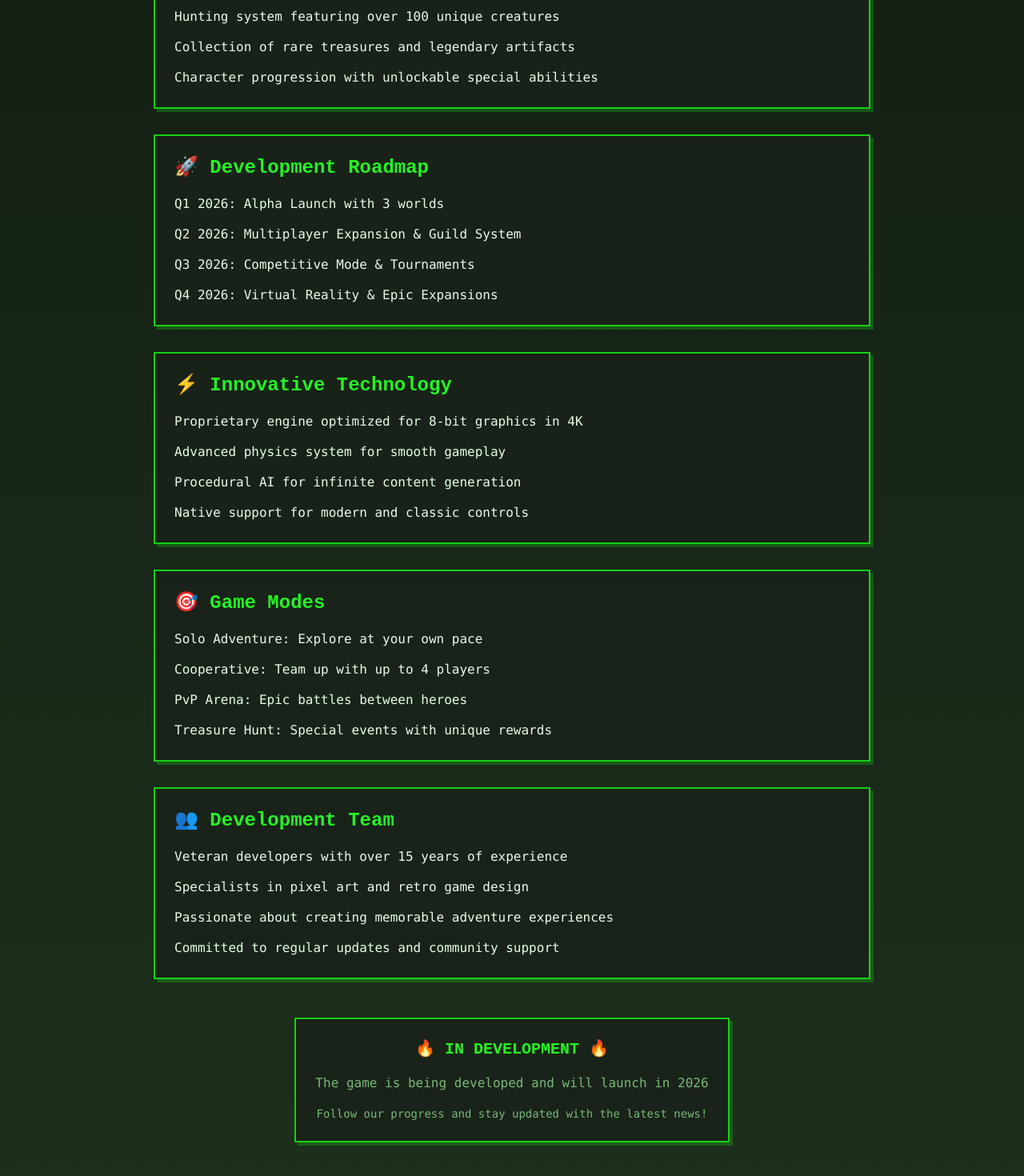
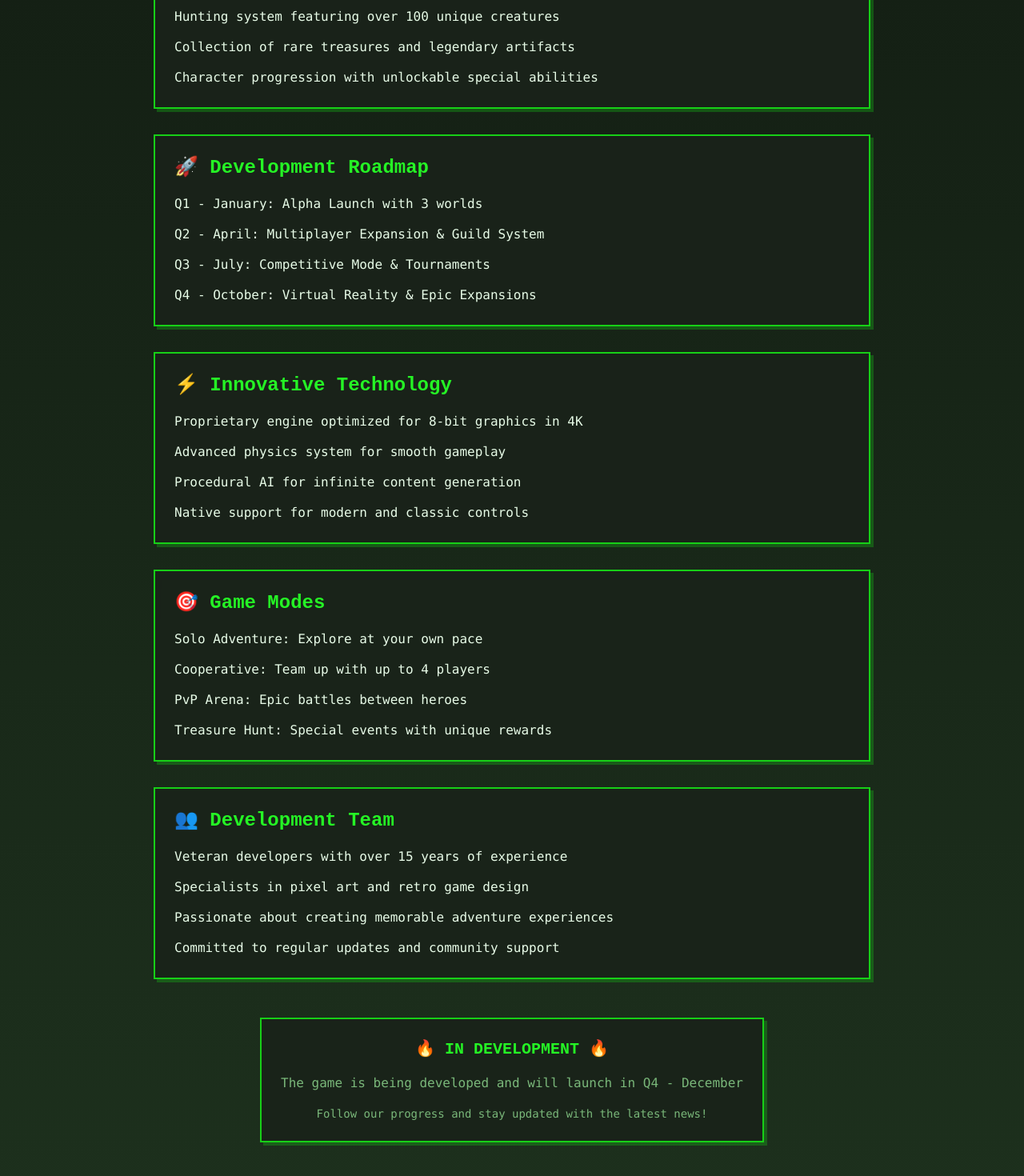
Before and after one commit to 7apprd/pixel-quest-web3-19, a React (Vite) app: page /whitepaper in a window 1280 px wide. Shown: the part 710-2180 px from the top of the page at 80% size. Built offline with nearby package versions, Linux system fonts and the light colour scheme; the HTML template or start-up script is replaced by a standard one.

Commit message:
Update roadmap dates

```diff
--- a/src/pages/Whitepaper.tsx
+++ b/src/pages/Whitepaper.tsx
@@ -24,10 +24,10 @@ const WhitepaperPage = () => {
     {
       title: "🚀 Development Roadmap",
       content: [
-        "Q1 2026: Alpha Launch with 3 worlds",
-        "Q2 2026: Multiplayer Expansion & Guild System",
-        "Q3 2026: Competitive Mode & Tournaments",
-        "Q4 2026: Virtual Reality & Epic Expansions"
+        "Q1 - January: Alpha Launch with 3 worlds",
+        "Q2 - April: Multiplayer Expansion & Guild System",
+        "Q3 - July: Competitive Mode & Tournaments",
+        "Q4 - October: Virtual Reality & Epic Expansions"
       ]
     },
     {
@@ -112,7 +112,7 @@ const WhitepaperPage = () => {
                   🔥 IN DEVELOPMENT 🔥
                 </h2>
                 <p className="text-muted-foreground">
-                  The game is being developed and will launch in 2026
+                  The game is being developed and will launch in Q4 - December
                 </p>
                 <p className="text-sm text-muted-foreground">
                   Follow our progress and stay updated with the latest news!
```
